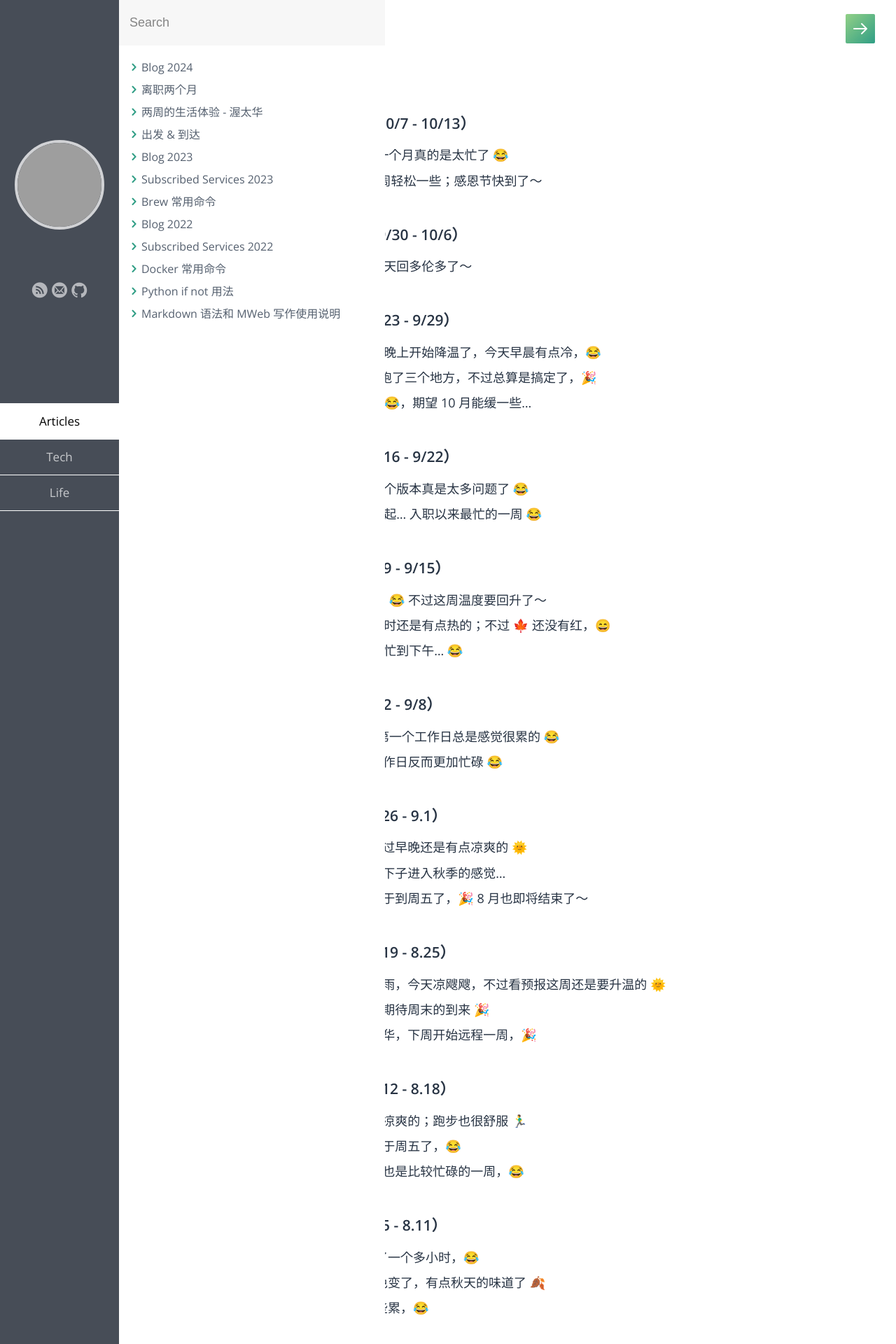
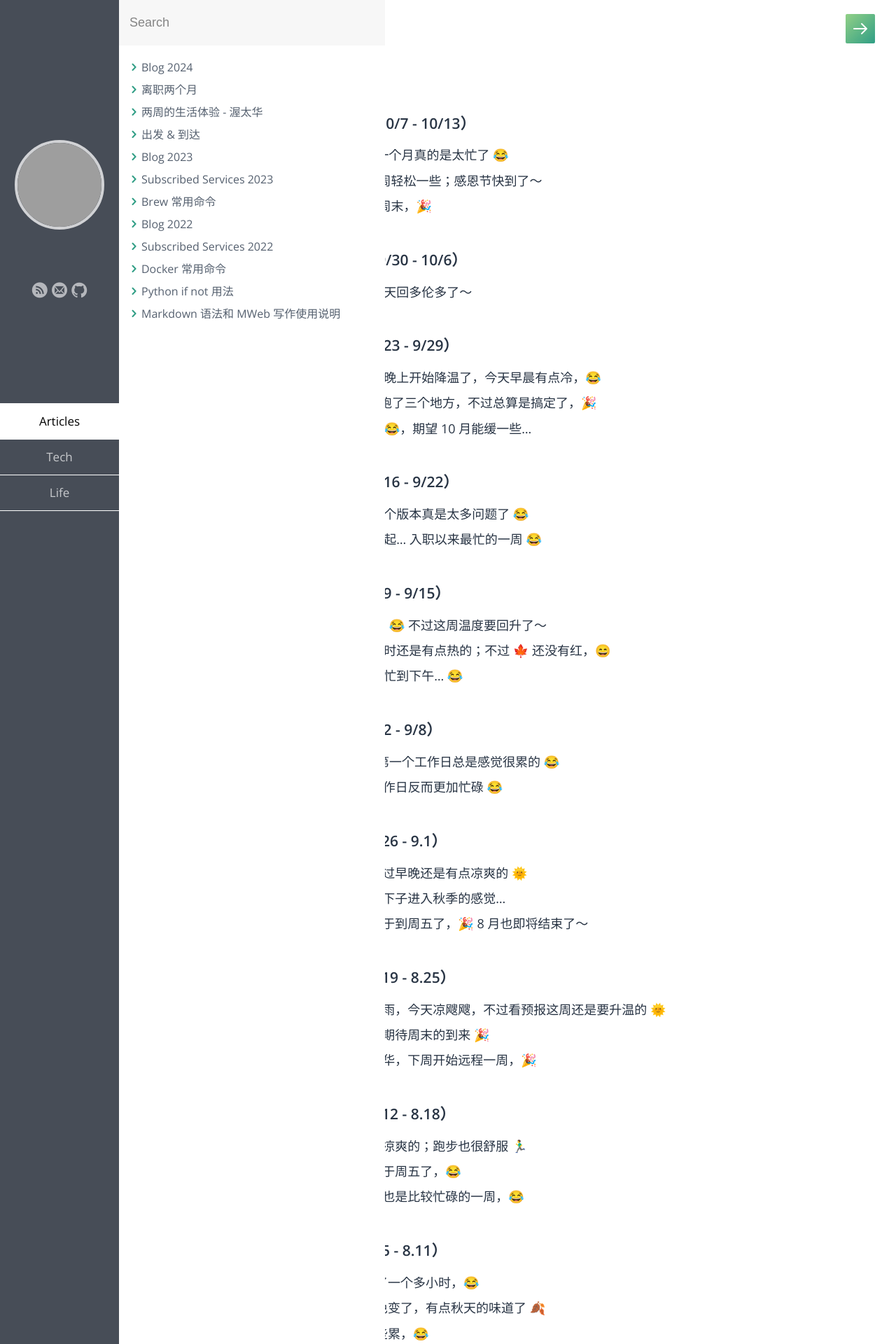
Before and after one commit to samxupeiran/samxupeiran.github.io, a Jekyll site: the page built from _posts/life/2024-01-02-my-blog.md, in a window 1280 px wide. Shown: the top 1920 px of the page at 70% size. Built offline with Jekyll 4.4.1, drawn with Linux system fonts in a browser that asks for light colours; some web fonts are replaced; some of the changed text lies outside the part shown; grey boxes are pictures that could not be loaded.

Commit message:
feat: add weekly blog 10/10

```diff
--- a/_posts/life/2024-01-02-my-blog.md
+++ b/_posts/life/2024-01-02-my-blog.md
@@ -9,6 +9,7 @@ tags: Blog
 - ### 2024 年 10 月 第 2 周（10/7 - 10/13）
      - 10/7 10 月开始了，最近一个月真的是太忙了 😂
      - 10/10 这周感觉略微比上周轻松一些；感恩节快到了～
+     - 10/11 周五了，感恩节长周末，🎉
 
 - ### 2024 年 10 月 第 1 周（9/30 - 10/6）
      - 9/30 九月的最后一天，昨天回多伦多了～
```
